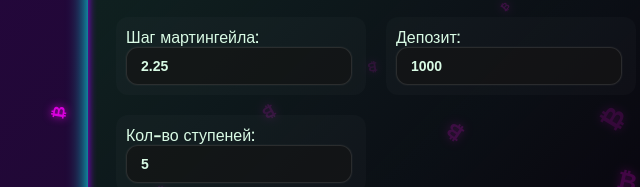
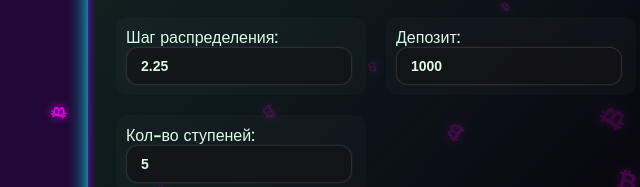
Before and after one commit to Vcepehs/martingale-test, a plain HTML site: page index.html in a window 1280 px wide. Shown: the part 340-527 px from the top of the page, 264-904 px from the left. Drawn offline with nearby package versions, Linux system fonts and the light colour scheme.

Commit message:
Update index.html

```diff
--- a/index.html
+++ b/index.html
@@ -849,7 +849,7 @@
         <div class="param-grid">
             <label>Сумма сделки:<input type="number" id="startBet" value="10"></label>
             <label>Доходность (%):<input type="number" id="payout" value="80"></label>
-            <label>Шаг мартингейла:<input type="number" id="multiplier" value="2.25"></label>
+            <label>Шаг распределения:<input type="number" id="multiplier" value="2.25"></label>
             <label>Депозит:<input type="number" id="bank" value="1000"></label>
             <label>Кол-во ступеней:<input type="number" id="steps" value="5"></label>
         </div>
```
